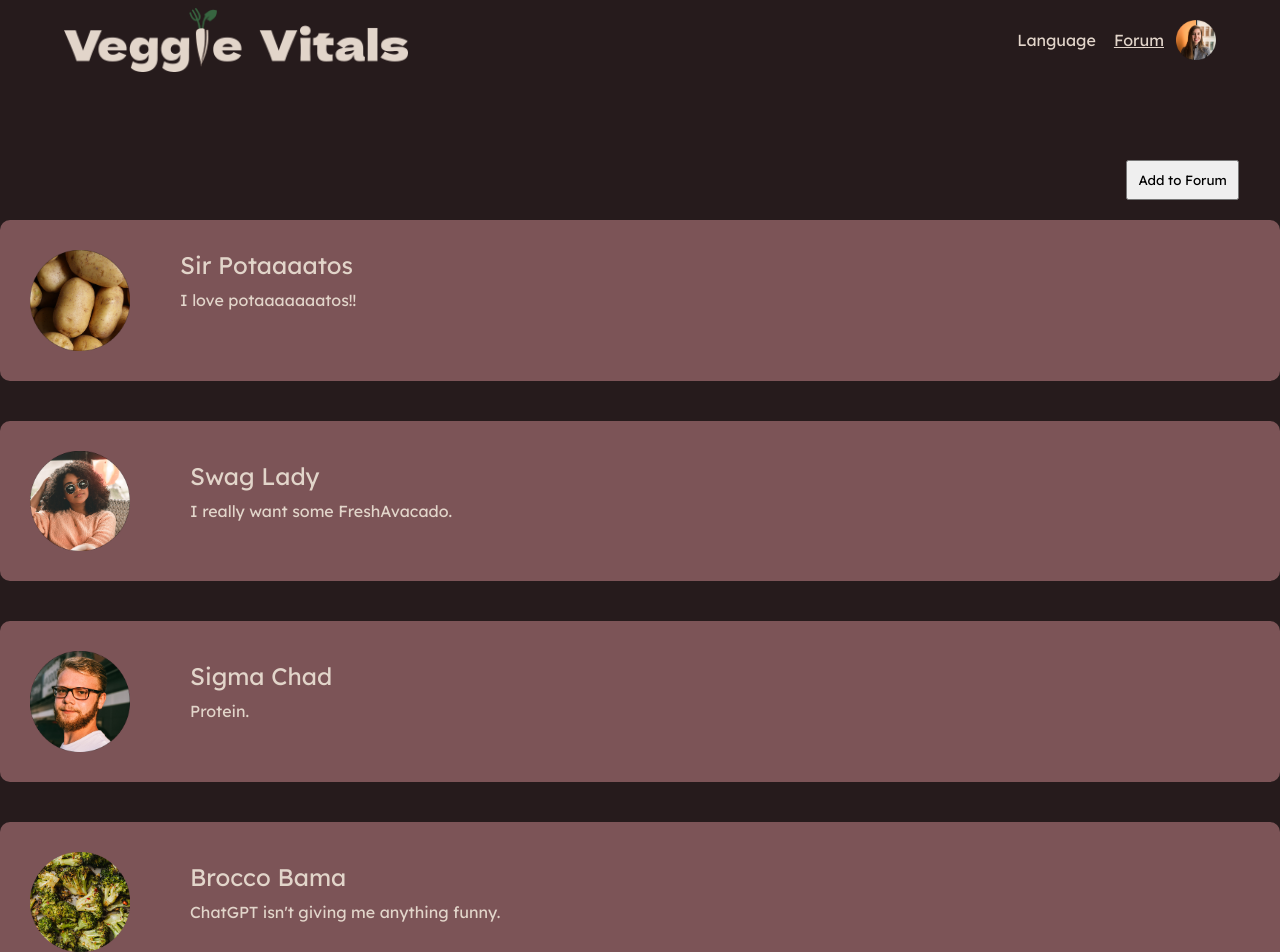
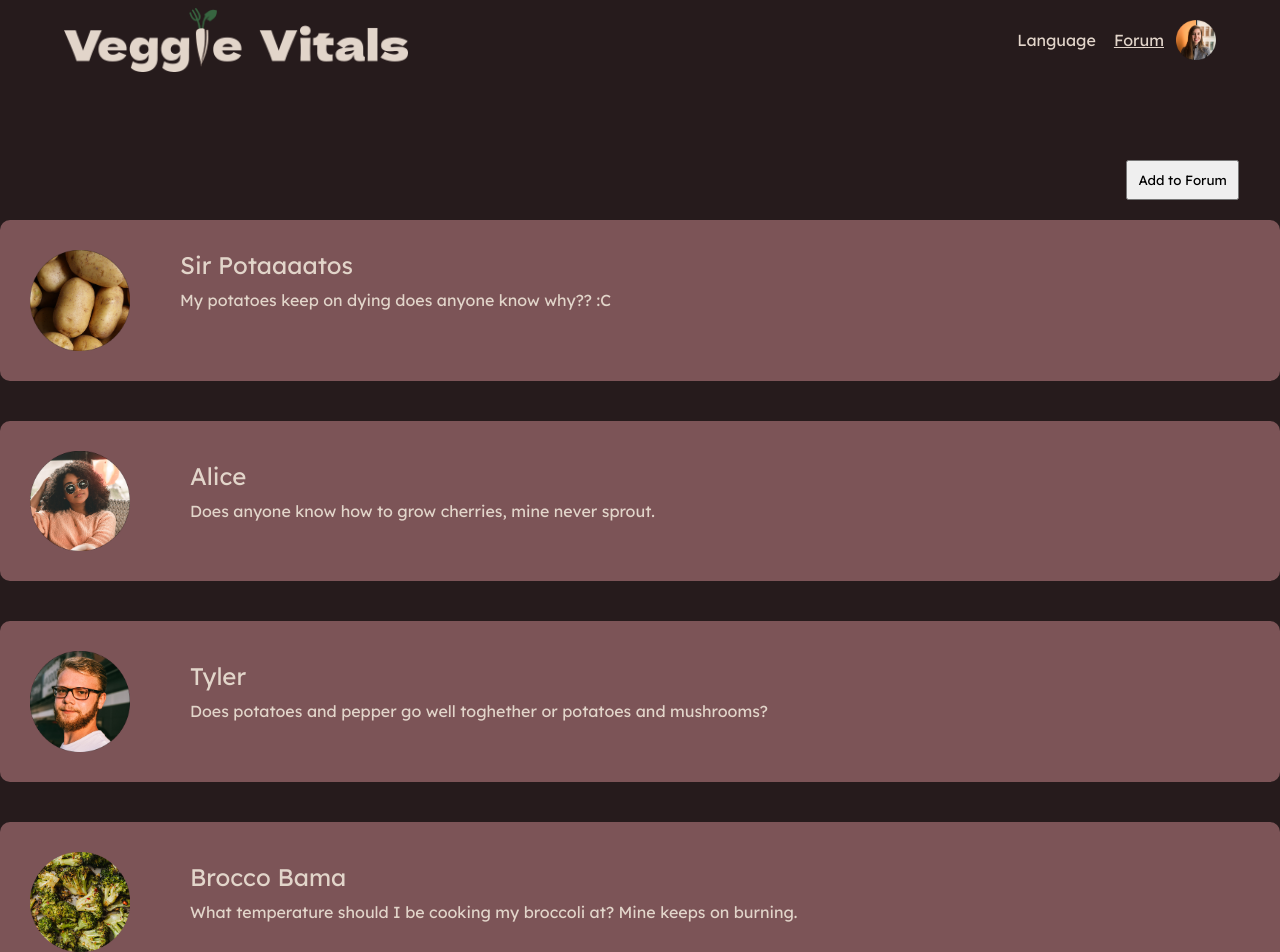
Before and after one commit to LinHong149/VeggieVitals, a React (Create React App) app in the folder veggie_vitals/: page /VeggieVitals/forum in a window 1280 px wide. Shown: the top 952 px of the page. Built offline with nearby package versions, Linux system fonts and the light colour scheme.

Commit message:
merge updated

```diff
--- a/veggie_vitals/src/components/ForumSubmissions/ForumSubmissions.jsx
+++ b/veggie_vitals/src/components/ForumSubmissions/ForumSubmissions.jsx
@@ -22,13 +22,13 @@ import {
 const ForumSubmissions = () => {
     return(
         <Root>
-            <ForumButton href="">Add to Forum</ForumButton>
+            <ForumButton>Add to Forum</ForumButton>
             <Border>
                 <Profile>
                     <Image src={pfp_potato} alt=""/>
                     <Container3>
                         <Name>Sir Potaaaatos</Name>
-                        <Discription>I love potaaaaaaatos!!</Discription>
+                        <Discription>My potatoes keep on dying does anyone know why?? :C</Discription>
                     </Container3>
                 </Profile>
             </Border>
@@ -36,8 +36,8 @@ const ForumSubmissions = () => {
                 <Profile>
                 <Image2 src={pfp_woman} alt=""/>
                 <Container>
-                        <Name>Swag Lady</Name>
-                        <Discription>I really want some FreshAvacado.</Discription>
+                        <Name>Alice</Name>
+                        <Discription>Does anyone know how to grow cherries, mine never sprout.</Discription>
                 </Container>
                 </Profile>
                 </Border>
@@ -45,8 +45,8 @@ const ForumSubmissions = () => {
                 <Profile>
                 <Image2 src={pfp_man} alt=""/>
                 <Container>
-                        <Name>Sigma Chad</Name>
-                        <Discription>Protein.</Discription>
+                        <Name>Tyler</Name>
+                        <Discription>Does potatoes and pepper go well toghether or potatoes and mushrooms?</Discription>
                 </Container>
                 </Profile>
                 </Border>
@@ -55,7 +55,7 @@ const ForumSubmissions = () => {
                 <Image2 src={brocco_bama} alt=""/>
                 <Container>
                         <Name>Brocco Bama</Name>
-                        <Discription>ChatGPT isn't giving me anything funny.</Discription>
+                        <Discription>What temperature should I be cooking my broccoli at? Mine keeps on burning.</Discription>
                 </Container>
                 </Profile>
                 </Border>
```
